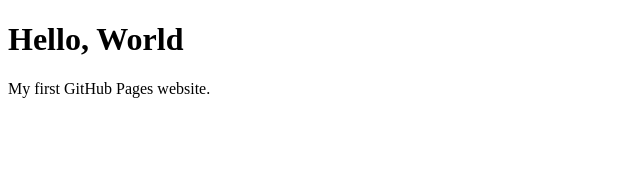
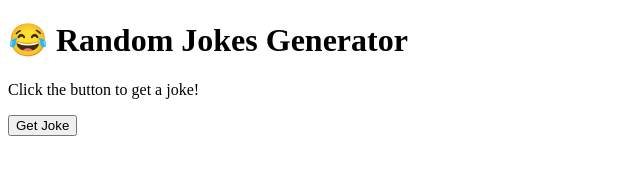
Before and after one commit to Sharmarke-Mohamed-IB/Sharmarke-ibrahim.github.io, a plain HTML site: page index.html in a window 1280 px wide. Shown: the whole page, without its empty margins (0-640 px from the left). Drawn offline with Linux system fonts and the light colour scheme.

Commit message:
Update index.html

```diff
--- a/index.html
+++ b/index.html
@@ -3,10 +3,16 @@
 <head>
     <meta charset="UTF-8">
     <meta name="viewport" content="width=device-width, initial-scale=1.0">
-    <title>My GitHub Page</title>
+    <title>Random Jokes Generator</title>
+    <link rel="stylesheet" href="style.css">
 </head>
 <body>
-    <h1>Hello, World</h1>
-    <p>My first GitHub Pages website.</p>
+    <div class="container">
+        <h1>😂 Random Jokes Generator</h1>
+        <p id="joke">Click the button to get a joke!</p>
+        <button onclick="getJoke()">Get Joke</button>
+    </div>
+
+    <script src="script.js"></script>
 </body>
 </html>
```
